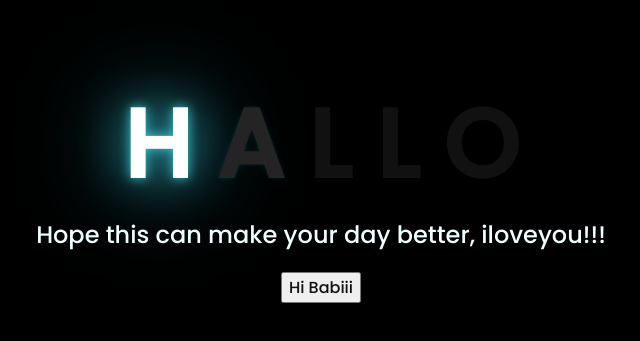
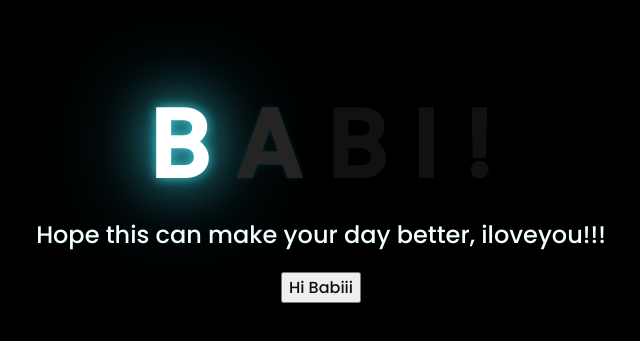
Before and after one commit to bhenzzon/FlowersformyLove, a plain HTML site: page index.html in a window 1280 px wide. Shown: the part 221-562 px from the top of the page, without its empty margins (327-967 px from the left). Drawn offline with Linux system fonts and the light colour scheme.

Commit message:
Update index.html

```diff
--- a/index.html
+++ b/index.html
@@ -11,11 +11,11 @@
 <body>
     <div class="greetings">
     <!-- silahkan menambah kata sesuai keinginan dengan <span>text...</span -->
-        <span>H</span>
+        <span>B</span>
         <span>A</span>
-        <span>L</span>
-        <span>L</span>
-        <span>O</span>
+        <span>B</span>
+        <span>I</span>
+        <span>!</span>
     </div>
     <div class="description">
         <span>Hope this can make your day better, iloveyou!!!</span>
```
